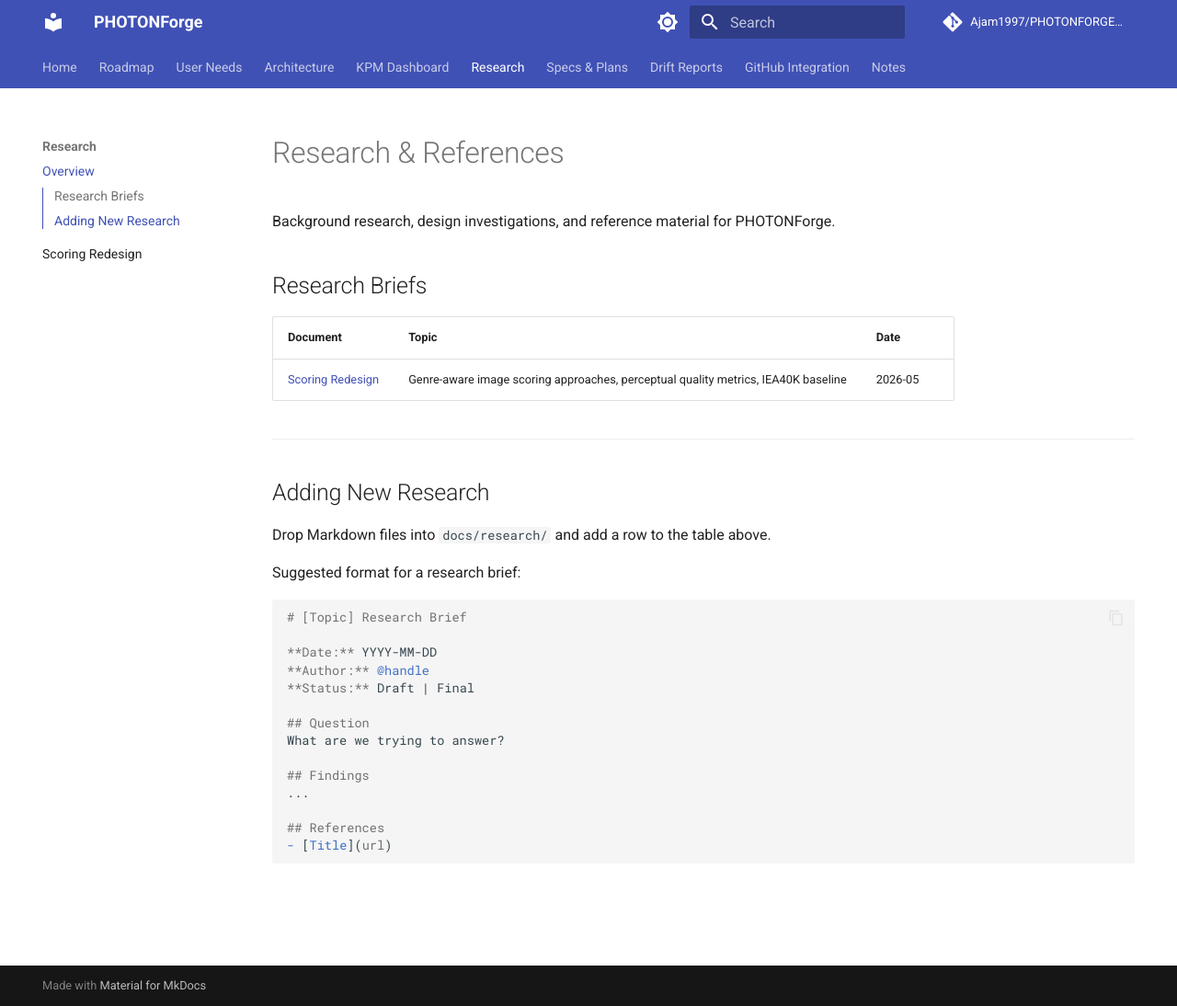
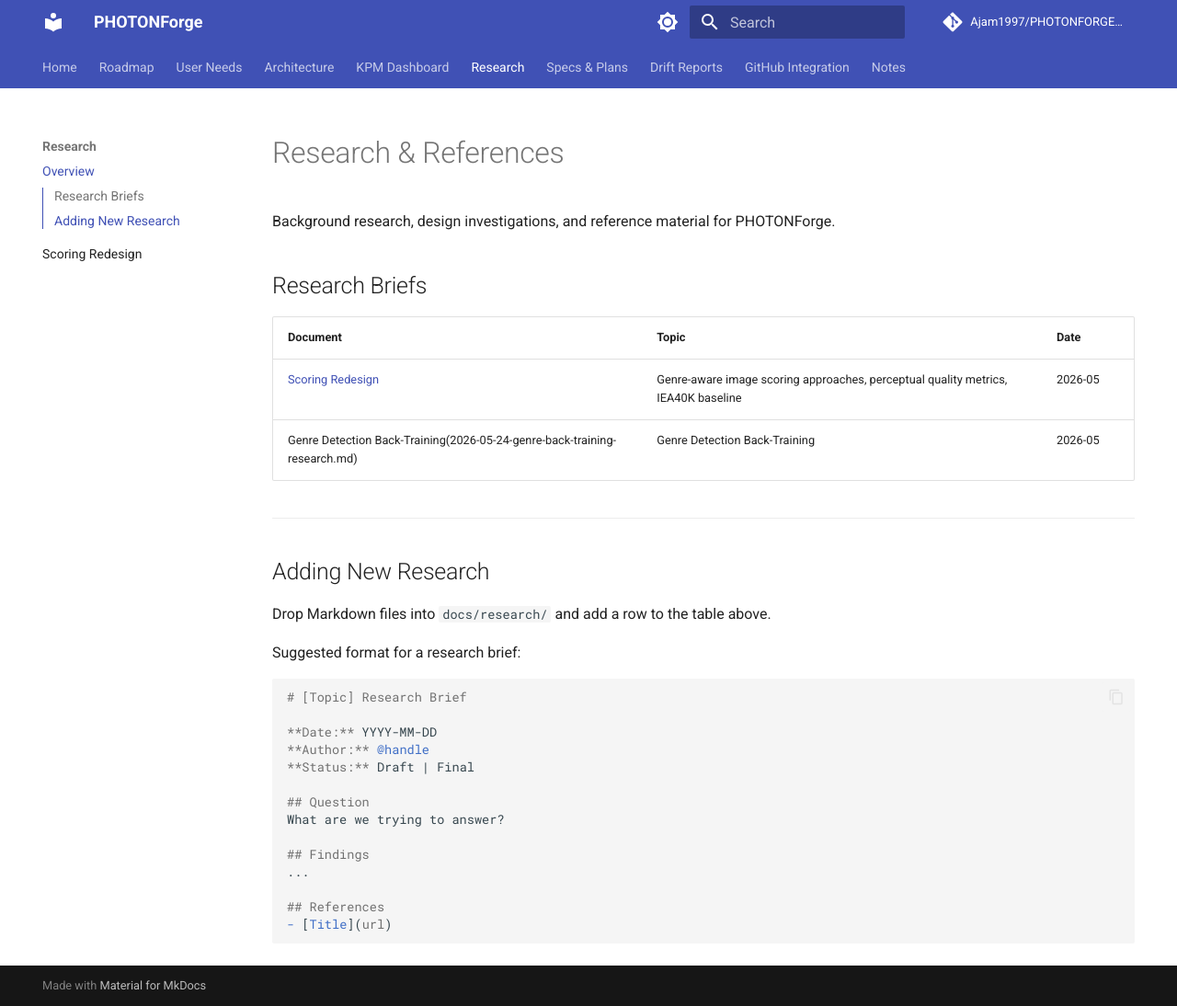
Before and after one commit to Ajam1997/PHOTONFORGE_Photo-Workflow, an MkDocs documentation site: the page built from docs/research/index.md, in a window 1280 px wide and 1094 px high. Shown: the whole window at 92% size. Built offline with MkDocs 1.6.1 and Material for MkDocs 9.7.7, drawn with Linux system fonts in a browser that asks for light colours; comment, search, counter and statistics services are not loaded.

```diff
--- a/docs/research/index.md
+++ b/docs/research/index.md
@@ -7,6 +7,7 @@
 | Document | Topic | Date |
 |:---|:---|:---|
 | [Scoring Redesign](scoring-redesign.md) | Genre-aware image scoring approaches, perceptual quality metrics, IEA40K baseline | 2026-05 |
+|Genre Detection Back-Training(2026-05-24-genre-back-training-research.md)|Genre Detection Back-Training|2026-05|
 
 ---
 
```
